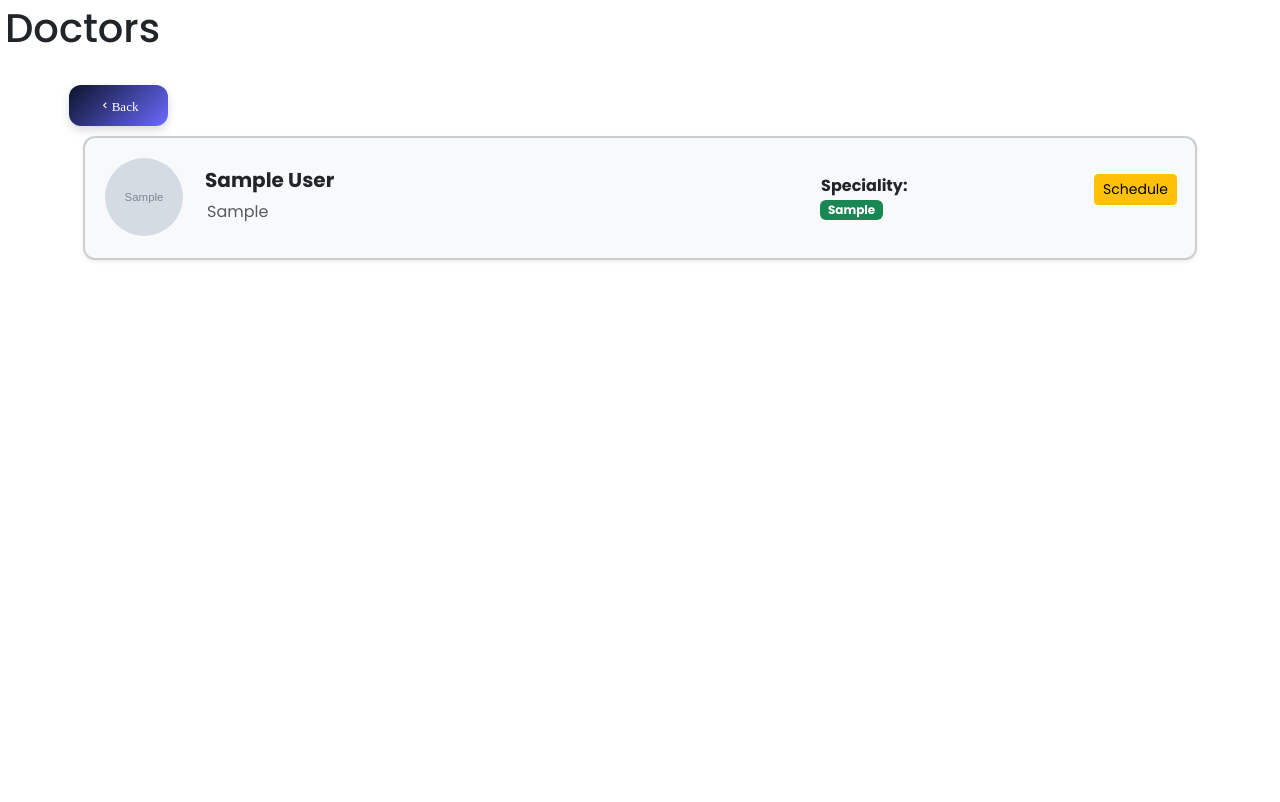
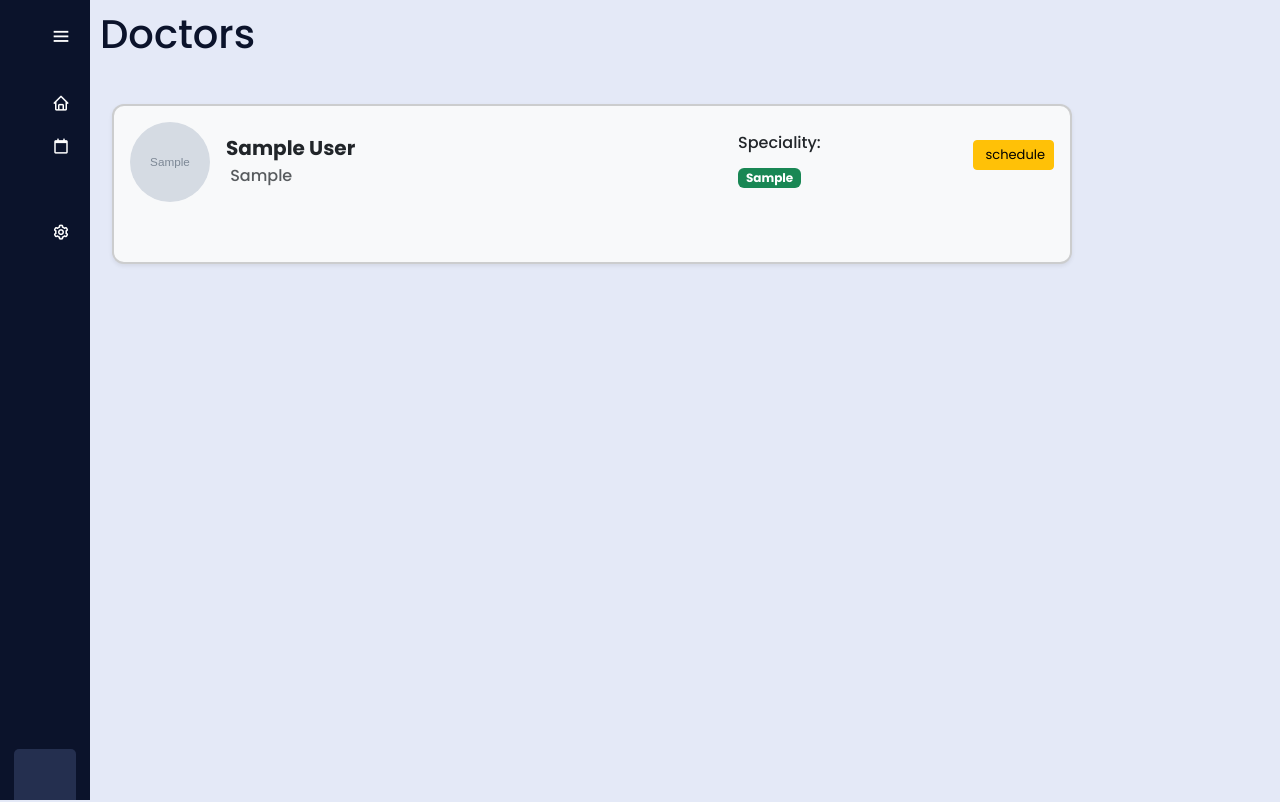
Before and after one commit to WesleyBule/MediFamba, a Django app: page /patients/doctors in a window 1280 px wide. Run offline with Django 5.2, Linux system fonts and the light colour scheme; a user stored in the database is signed in; tables that the repository leaves empty hold one stand-in row (values such as "Sample post"); grey boxes marked "Sample" are stand-in pictures; some libraries are stand-ins or nearby versions.

Commit message:
refactor: New Doctor List Panel

```diff
--- a/users/templates/users/doctor_patients.html
+++ b/users/templates/users/doctor_patients.html
@@ -114,6 +114,7 @@ Doctor | Patients
     <table class="table modern-table">
         <thead>
             <tr>
+                <th class="text-center">pfp</th>
                 <th class="text-center">Name</th>
                 <th class="text-center">Contact</th>
                 <th class="text-center">Residence</th>
@@ -125,13 +126,14 @@ Doctor | Patients
         <tbody>
             {% for patient in patients %}
             <tr>
+                <td class="text-center"><img src="{{ patient.profile.url }}" alt="" height="60" width="60" style="border-radius: 50%;"></td>
                 <td class="text-center">{{ patient }}</td>
                 <td class="text-center">{{ patient.phoneNumber }}</td>
                 <td class="text-center">{{ patient.residence }}</td>
                 <td class="text-center">{{ patient.birthDate }}</td>
                 <td class="text-center">{{ patient.gender }}</td>
                 <td class="text-center">
-                    <a href="#" class="action-btn btn-info"><i class='bx bx-phone'></i></a>
+                    <a href="https://wa.me/{{ patient.phoneNumber }}" class="action-btn btn-info"><i class='bx bx-phone'></i></a>
                 </td>
             </tr>
             {% endfor %}
--- a/users/templates/users/patient_doctors.html
+++ b/users/templates/users/patient_doctors.html
@@ -1,4 +1,4 @@
-{% load static %}
+{% extends 'patient-base.html' %}
 {% block links %}
 <link rel="preconnect" href="https://fonts.googleapis.com">
 <link rel="preconnect" href="https://fonts.gstatic.com" crossorigin>
@@ -6,7 +6,6 @@
 <link href='https://cdn.boxicons.com/3.0.3/fonts/basic/boxicons.min.css' rel='stylesheet'>
 <link href="https://cdn.jsdelivr.net/npm/bootstrap@5.3.2/dist/css/bootstrap.min.css" rel="stylesheet">
 <meta name="viewport" content="width=device-width, initial-scale=1.0">
-<link rel="stylesheet" href="{% static 'users/style.css' %}">
 {% endblock links %}
 {% block 'title' %}
 
@@ -41,15 +40,19 @@
         box-shadow: 0 7px 16px rgba(0,0,0,0.22);
         background: #0b132b;
     }
+    .card{
+        width: 60rem;
+        height: 10rem;
+    }
 
     </style>
 
         <h1>Doctors</h1>
         <br>
-        <a  href="{% url 'home_patient' %}"><button type="button" class="btn_back" id="btn_back"><i class='bx  bx-chevron-left'>Back</i></button></a>
+
 
         {% for doctor in doctors %}
-            <div class="container py-2 w-29%">
+            <div class="container mb-3">
                 <div class="card mb-0 shadow-sm border-2 p-3" style="border-radius: 12px; background-color: #f8f9fa;">
                     <div class="row g-3 align-items-center">
 
@@ -61,18 +64,19 @@
                             <h5 class="card-title mb-1 fw-bold"> {{ doctor.name }} </h5>
                             <div class="d-flex flex-wrap align-items-center gap-2 mt-1">
                                 <span class="badge bg-warning text-dark"></span>
-                                <span class="text-muted"> {{ doctor.residence }} </span>
+                                <span class="text-muted" style="font-size: 16px;"> <i class='bx  bx-location-alt-2'></i>  {{ doctor.residence }} </span>
                             </div>
                         </div>
 
                         <div class="col-md-3">
-                            <p class="mb-0 fw-bold">Speciality:</p>
-                            <span class="badge bg-success"> {{ doctor.speciality }} </span>
+                            <p class="mb-0  " style="font-size: 16px;">Speciality:</p>
+                            <span class="badge bg-success mb-1 fw-bold" style="font-size: 12px;"> {{ doctor.speciality }} </span>
                         </div>
 
                         <div class="col-md-auto text-md-end mt-2 mt-md-0">
-                            <button type="button" class="btn btn-warning btn-sm" data-bs-toggle="modal" data-bs-target="#appointmentModal{{ doctor.id }}">
-                                Schedule
+                            <button type="button" class="btn btn-warning btn-sm" data-bs-toggle="modal" data-bs-target="#appointmentModal{{ doctor.id }}" style="font-size: 13px;">
+                                <i class="bx bx-inbox"></i>
+                                schedule
                             </button>
                         </div>
 
--- a/users/views.py
+++ b/users/views.py
@@ -179,6 +179,7 @@ def patientSettings(request):
     return render(request, 'users/patients_settings.html', context)
 
 
+
 @has_role_decorator('doctor')
 @login_required(login_url='logIn')
 def doctorSettings(request):
```
Also changed, not shown: users/templates/users/patients_settings.html (+11 -12 lines).
